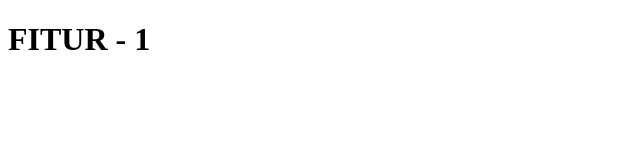
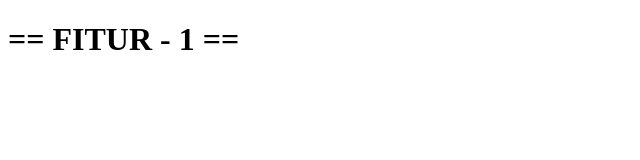
Before and after one commit to rifaalfadli/test, a plain HTML site: page index.html in a window 1280 px wide. Shown: the whole page, without its empty margins (0-640 px from the left). Drawn offline with Linux system fonts and the light colour scheme.

Commit message:
modified fitur-1 rev 1

```diff
--- a/index.html
+++ b/index.html
@@ -6,6 +6,6 @@
     <title>Document</title>
   </head>
   <body>
-    <h1>FITUR - 1</h1>
+    <h1>== FITUR - 1 ==</h1>
   </body>
 </html>
```
